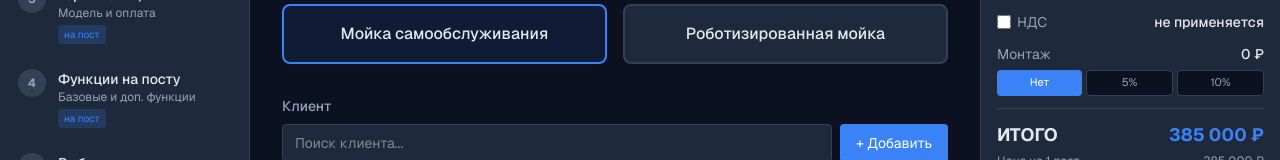
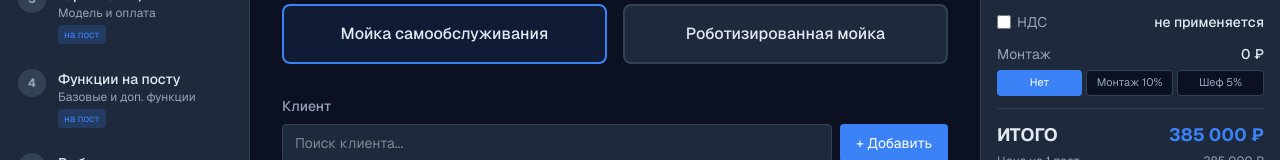
Before and after one commit to alexamatv/dkr-configurator, a Next.js app: page / in a window 1280 px wide. Shown: the part 284-444 px from the top of the page. Built offline with nearby package versions, Linux system fonts and the light colour scheme.

Commit message:
feat: переделать логику монтажа — 10%/шеф-монтаж 5%/ручной ввод доп. работ

```diff
--- a/src/components/CostPanel.tsx
+++ b/src/components/CostPanel.tsx
@@ -101,13 +101,19 @@ function useCostCalc(state: WizardState) {
 
   const vatEnabled = state.step10.vatEnabled;
   const vatPct = state.step10.vat;
-  const vatAmount = vatEnabled ? afterDiscount * (vatPct / 100) : 0;
 
+  // Монтаж считается от subtotal (до скидки)
   const montage = state.step10.montage;
   const montageRate = montage === 'commissioning' ? 0.05 : montage === 'full' ? 0.1 : 0;
-  const montageAmount = afterDiscount * montageRate;
+  const montagePct = subtotal * montageRate;
+  const montageExtra = montage === 'full' ? (state.step10.montageExtra || 0) : 0;
+  const montageAmount = montagePct + montageExtra;
 
-  const total = afterDiscount + vatAmount + montageAmount;
+  // НДС от (после скидки + монтаж)
+  const beforeVat = afterDiscount + montageAmount;
+  const vatAmount = vatEnabled ? beforeVat * (vatPct / 100) : 0;
+
+  const total = beforeVat + vatAmount;
 
   const lines: [string, number][] = [
     ['Базовая комплектация', kitPrice * postCount],
@@ -127,6 +133,8 @@ function useCostCalc(state: WizardState) {
     vatPct,
     vatAmount,
     montage,
+    montagePct,
+    montageExtra,
     montageAmount,
     total,
   };
@@ -134,8 +142,8 @@ function useCostCalc(state: WizardState) {
 
 const montageOptions: { value: MontageType; label: string }[] = [
   { value: 'none', label: 'Нет' },
-  { value: 'commissioning', label: '5%' },
-  { value: 'full', label: '10%' },
+  { value: 'full', label: 'Монтаж 10%' },
+  { value: 'commissioning', label: 'Шеф 5%' },
 ];
 
 function CostContent({
@@ -149,7 +157,7 @@ function CostContent({
 }) {
   const {
     postCount, lines, discountPct, discountAmount,
-    vatEnabled, vatPct, vatAmount, montage, montageAmount, total,
+    vatEnabled, vatPct, vatAmount, montage, montagePct, montageExtra, montageAmount, total,
   } = calc;
 
   const update10 = (patch: Partial<Step10Data>) =>
@@ -223,7 +231,7 @@ function CostContent({
             {montageOptions.map((opt) => (
               <button
                 key={opt.value}
-                onClick={() => update10({ montage: opt.value })}
+                onClick={() => update10({ montage: opt.value, montageExtra: opt.value !== 'full' ? 0 : state.step10.montageExtra })}
                 className={`flex-1 text-[11px] py-1 rounded transition-colors ${
                   montage === opt.value
                     ? 'bg-accent text-white'
@@ -234,6 +242,26 @@ function CostContent({
               </button>
             ))}
           </div>
+          {montage === 'full' && montageExtra > 0 && (
+            <div className="text-[10px] text-muted">
+              10%: {fmt(montagePct)} + доп. работы: {fmt(montageExtra)} = {fmt(montageAmount)}
+            </div>
+          )}
+          {montage === 'full' && (
+            <div className="flex items-center gap-1.5 mt-1">
+              <span className="text-[11px] text-muted whitespace-nowrap">Доп. работы</span>
+              <input
+                type="number"
+                min={0}
+                step={1000}
+                value={state.step10.montageExtra || ''}
+                onChange={(e) => update10({ montageExtra: parseFloat(e.target.value) || 0 })}
+                placeholder="0"
+                className="w-24 bg-background border border-border rounded px-1.5 py-0.5 text-xs text-right focus:outline-none focus:border-accent"
+              />
+              <span className="text-[10px] text-muted">₽</span>
+            </div>
+          )}
         </div>
 
       </div>
--- a/src/components/Wizard.tsx
+++ b/src/components/Wizard.tsx
@@ -103,6 +103,7 @@ function createInitialState(): WizardState {
       vatEnabled: false,
       vat: 22,
       montage: 'none',
+      montageExtra: 0,
       language: 'ru',
     },
   };
--- a/src/types/index.ts
+++ b/src/types/index.ts
@@ -171,6 +171,7 @@ export interface Step10Data {
   vatEnabled: boolean;
   vat: number;
   montage: MontageType;
+  montageExtra: number;
   language: Language;
 }
 
```
